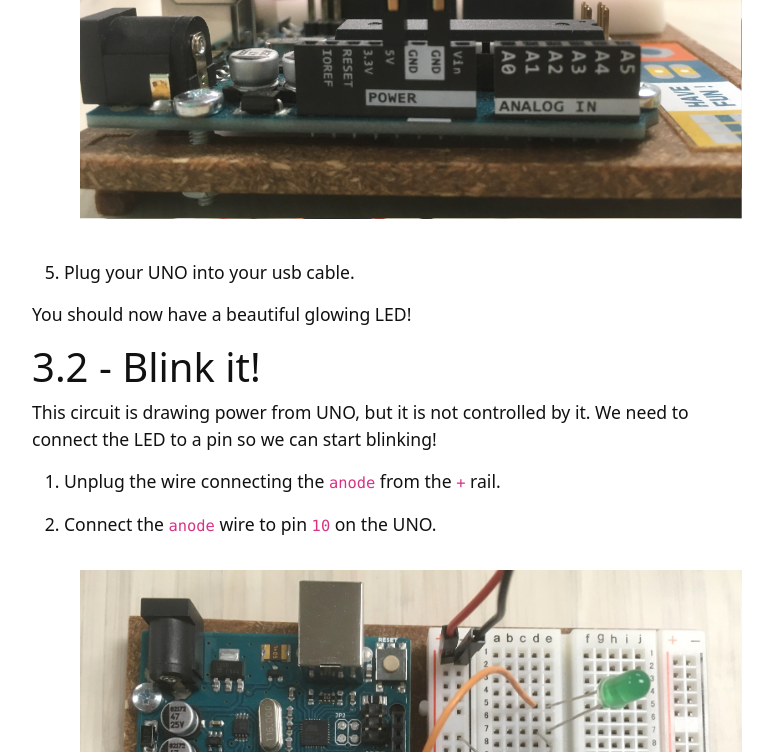
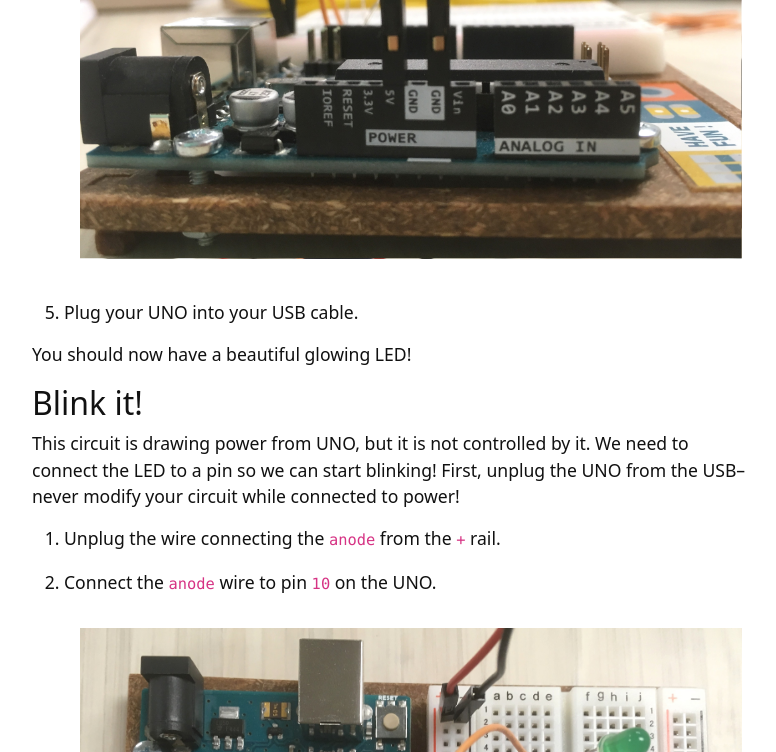
Before and after one commit to evanwill/hello-arduino-b, a Jekyll site: the page built from content/3-circuit.md, in a window 1280 px wide and 900 px high, scrolled down 3150 px, cut to the strip 0-752 px from the top of the window. Shown: the whole strip, without its empty margins (245-1021 px from the left). Built offline with Jekyll 4.4.1, drawn with Linux system fonts in a browser that asks for light colours; some of the changed text lies outside the part shown.

Commit message:
blink lesson

````diff
--- a/content/3-circuit.md
+++ b/content/3-circuit.md
@@ -10,42 +10,46 @@ For this project you will need a breadboard, some jumper wires, a 220 *or* 330 o
 
 {% include gallery-figure.html alt="led" img="led1.jpg" %}
 
-> Know your LED: the longer leg is the `anode` and connects to positive voltage, i.e. `+` or `5V`; the short leg is the `cathode` and connects to ground, i.e. `-` or `GND`.
+{% capture led %}
+*Know your LED:* the longer leg is the `anode` and connects to positive voltage, i.e. `+` or `5V`; the short leg is the `cathode` and connects to ground, i.e. `-` or `GND`.
 
-> Know your resistor: resistors are marked by color bands, but they are often hard to read - check them with a [multimeter](https://learn.sparkfun.com/tutorials/how-to-use-a-multimeter).
+*Know your Resistor:* resistors are marked by color bands, but they are often hard to read - you can check them with a [multimeter](https://learn.sparkfun.com/tutorials/how-to-use-a-multimeter).
+{% endcapture %}{% include card.html text=led %}
 
-# 3.1 - First circuit
+## First Circuit
 
 1. Gently push the legs of your LED into two different rows on the breadboard. Remember which one is the long leg!
-    {% include gallery-figure.html alt="led" img="led2.jpg" %}
+    {% include gallery-figure.html alt="LED legs added to breadboard rows 5 and 7" img="led2.jpg" %}
 2. Connect the LED `cathode` (short leg) to `GND` by inserting the legs of a 220 ohm resistor into the row and the `-` Rail.
-    {% include gallery-figure.html alt="led" img="led3.jpg" %}
+    {% include gallery-figure.html alt="220 ohm resistor added to breadboard connecting LED cathode to GND rail" img="led3.jpg" %}
 3. Connect the LED `anode` (long leg) to `5V` by inserting a jumper wire into the row and the `+` Rail.
-    {% include gallery-figure.html alt="led" img="led4.jpg" %}
+    {% include gallery-figure.html alt="Jumper wire added to breadboard connecting LED anode to 5V rail" img="led4.jpg" %}
 
 4. Connect the breadboard to the UNO's power supply:
 - use a red jumper wire to connect the `+` rail to the pin labeled `5V` on the UNO.
 - use a black jumper wire to connect the `-` rail to any pin labeled `GND` on the UNO (you have 3 choices).
 
-    {% include gallery-figure.html alt="led" img="led5.jpg" %}
+    {% include gallery-figure.html alt="jumper wires added to connect 5V and GND on the breadboard to UNO" img="led5.jpg" %}
 
-    {% include gallery-figure.html alt="led" img="led6.jpg" %}
+    {% include gallery-figure.html alt="side view showing the GND and 5V pins on UNO" img="led6.jpg" %}
 
-5. Plug your UNO into your usb cable.
+5. Plug your UNO into your USB cable.
 
 You should now have a beautiful glowing LED!
 
-# 3.2 - Blink it!
+## Blink it!
 
-This circuit is drawing power from UNO, but it is not controlled by it. We need to connect the LED to a pin so we can start blinking!
+This circuit is drawing power from UNO, but it is not controlled by it.
+We need to connect the LED to a pin so we can start blinking!
+First, unplug the UNO from the USB--never modify your circuit while connected to power!
 
 1. Unplug the wire connecting the `anode` from the `+` rail.
 
 2. Connect the `anode` wire to pin `10` on the UNO.
 
-    {% include gallery-figure.html alt="led" img="led7.jpg" %}
+    {% include gallery-figure.html alt="jumper wire connecting LED anode to pin 10 on UNO" img="led7.jpg" %}
 
-    {% include gallery-figure.html alt="led" img="led8.jpg" %}
+    {% include gallery-figure.html alt="side view showing pin 10 on UNO" img="led8.jpg" %}
 
 3. On the IDE `Blink` sketch, replace `LED_BUILTIN` with `10`. The basic code should look like:
 
@@ -62,11 +66,15 @@ This circuit is drawing power from UNO, but it is not controlled by it. We need
    }
    ```
 
-4. Plug UNO into the usb, and click the upload arrow to load the sketch.
+4. Plug UNO into the USB, and click the upload arrow to load the sketch.
 
-You should now have a beautiful **Blinking** LED!
+You should now have a beautiful **blinking** LED!
 
-# 3.3 - Extra credit
+## Extra Credit
+
+The best way to learn is by *messing around*!
+Try altering your code and circuit.
+Remember: it is hard to *break* UNO!
 
 - make an interesting pattern blinking both the LED and LED_BUILTIN.
 - add another LED and make them blink together.
````
